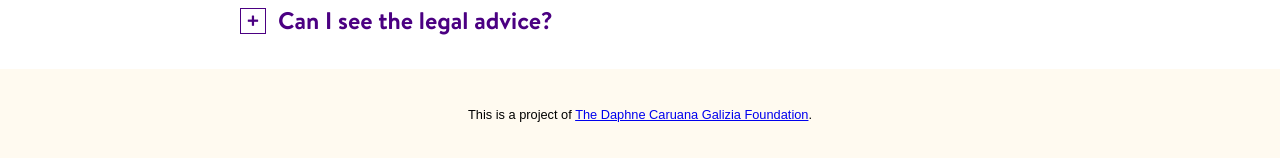
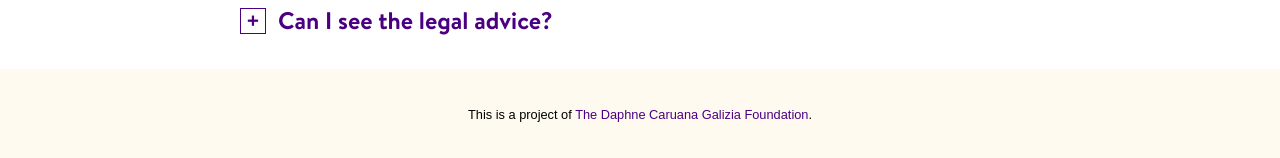
Before and after one commit to daphne-foundation/www.publicinquiry.mt, a Jekyll site: the page built from en/index.html, in a window 1280 px wide. Shown: the part 1968-2126 px from the top of the page. Built offline with Jekyll 4.4.1, drawn with Linux system fonts in a browser that asks for light colours; some web fonts are replaced.

Commit message:
Add anchor tags to h1s

```diff
--- a/_sass/main.scss
+++ b/_sass/main.scss
@@ -54,6 +54,11 @@
 	margin: 1em 0 0 0;
 }
 
+body > footer a {
+	color: indigo;
+	text-decoration: none;
+}
+
 body > footer {
 	background-color: floralwhite;
 	font-size: 0.8em;
@@ -70,7 +75,7 @@
 	text-align: center;
 }
 
-.article-body > h1 {
+.article-body > h1, .article-body > a > h1 {
 	background-color: indigo;
 	color: white;
 	padding: 0.5em;
--- a/en/index.html
+++ b/en/index.html
@@ -15,7 +15,9 @@
 
 <p><mark>It is now over two years since Daphne's assassination</mark> and since the call by the UN experts for a “prompt, thorough and independent public inquiry and investigation.” During this time, grave concerns have been raised by numerous international bodies, including the <a href="https://assembly.coe.int/nw/xml/XRef/Xref-XML2HTML-EN.asp?fileid=28053&lang=en" title="PACE - Resolution 2293 (2019) - Daphne Caruana Galizia’s assassination and the rule of law in Malta and beyond: ensuring that the whole truth emerges">Council of Europe</a> and the <a href="https://www.europarl.europa.eu/doceo/document/TA-8-2019-0328_EN.html" title="Texts adopted - Situation of rule of law and fight against corruption in the EU, specifically in Malta and Slovakia  - Thursday, 28 March 2019">European Parliament</a>, regarding the progress and remit of the investigations underway, and the rule of law in Malta.</p>
 
-<h1>Why is a public inquiry needed?</h1>
+<a name="why-is-it-needed" href="#why-is-it-needed">
+	<h1>Why is a public inquiry needed?</h1>
+</a>
 
 <p>Following her murder on 16 October 2017, the Maltese authorities initiated criminal proceedings against the men who allegedly detonated the bomb that killed Daphne and a parallel magisterial inquiry into whether others should be charged with criminal offences for commissioning the alleged assassins. Both the criminal proceedings and magisterial inquiry focus solely on criminal culpability.</p>
 
@@ -27,7 +29,9 @@
 
 <p>In almost two years since the car bomb attack, Malta has still not instituted any form of inquiry into these wider circumstances surrounding Daphne's assassination. As more time passes, more evidence disappears.</p>
 
-<h1>What's happening?</h1>
+<a name="timeline" href="#timeline">
+	<h1>What's happening?</h1>
+</a>
 
 <p><b>2 October 2019</b> &mdash; After calling for the meeting, Daphne's family meets the Prime Minister, Minister of Justice and Attorney General.</p>
 
```
